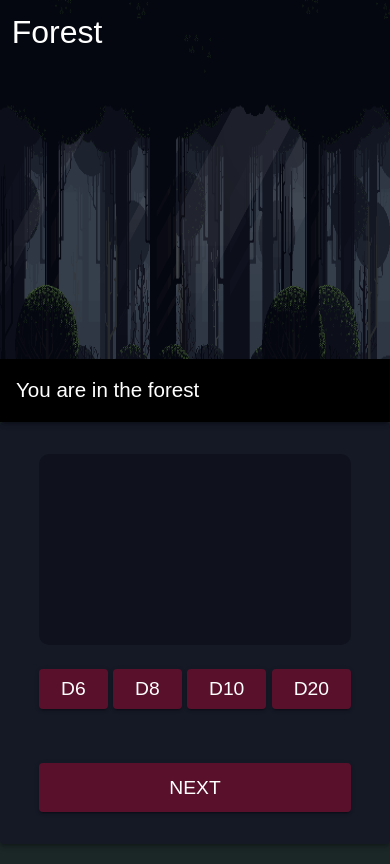
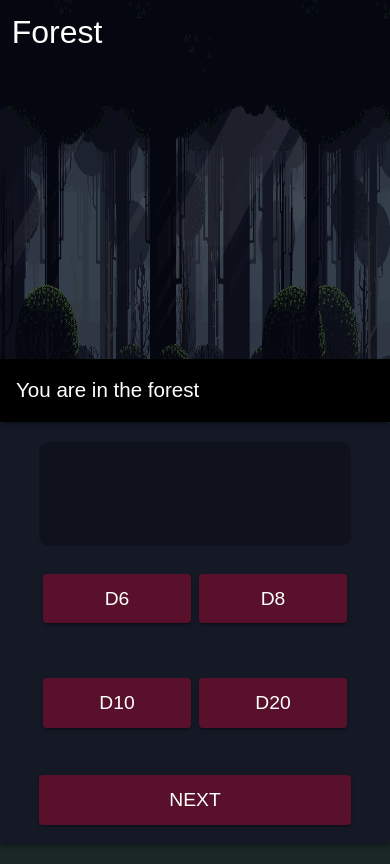
Before and after one commit to Guilherme-07062002/fifth-hell-react, a React (Vite) app: page /scenario in a window 390 px wide. Built offline with nearby package versions, Linux system fonts and the light colour scheme.

Commit message:
feat: responsive buttons

```diff
--- a/src/pages/Scenario/components/OptionsMenu/components/OptionDiceButton/index.tsx
+++ b/src/pages/Scenario/components/OptionsMenu/components/OptionDiceButton/index.tsx
@@ -21,7 +21,13 @@ export const OptionDiceButton = (data: OptionDiceButtonProps) => {
     }, 3000);
   };
   return (
-    <Grid item>
+    <Grid
+      item
+      xs={6}
+      sm={6}
+      md={2}
+      style={{ display: "flex", justifyContent: "center" }}
+    >
       <Button variant="contained" size="large" onClick={handleClick}>
         {label}
       </Button>
--- a/src/pages/Scenario/components/OptionsMenu/components/OptionDiceButton/styled.ts
+++ b/src/pages/Scenario/components/OptionsMenu/components/OptionDiceButton/styled.ts
@@ -4,10 +4,15 @@ import { Button } from "@mui/material";
 export const StyledOptionDiceButton = styled(Button)`
   && {
     height: 80%;
+    width: 80%;
     background-color: #59112b;
     transition: background-color 0.5s ease;
     &:hover {
       background-color: #7d1a3a;
     }
+    @media (max-width: 600px) {
+      height: 100%;
+      width: 95%;
+    }
   }
 `;
--- a/src/pages/Scenario/components/OptionsMenu/styled.ts
+++ b/src/pages/Scenario/components/OptionsMenu/styled.ts
@@ -22,13 +22,15 @@ export const StyledPaper = styled(Paper)`
 export const StyledGrid = styled(Grid)`
   && {
     width: 80%;
+    height: 20%;
     display: flex;
     flex-direction: row;
     justify-content: space-around;
+    align-items: center;
+    flex-wrap: wrap;
     @media (max-width: 600px) {
-      justify-content: space-between;
+      height: 100%;
       margin-bottom: 5%;
-      margin-top: 500 !important;
     }
   }
 `;
```
